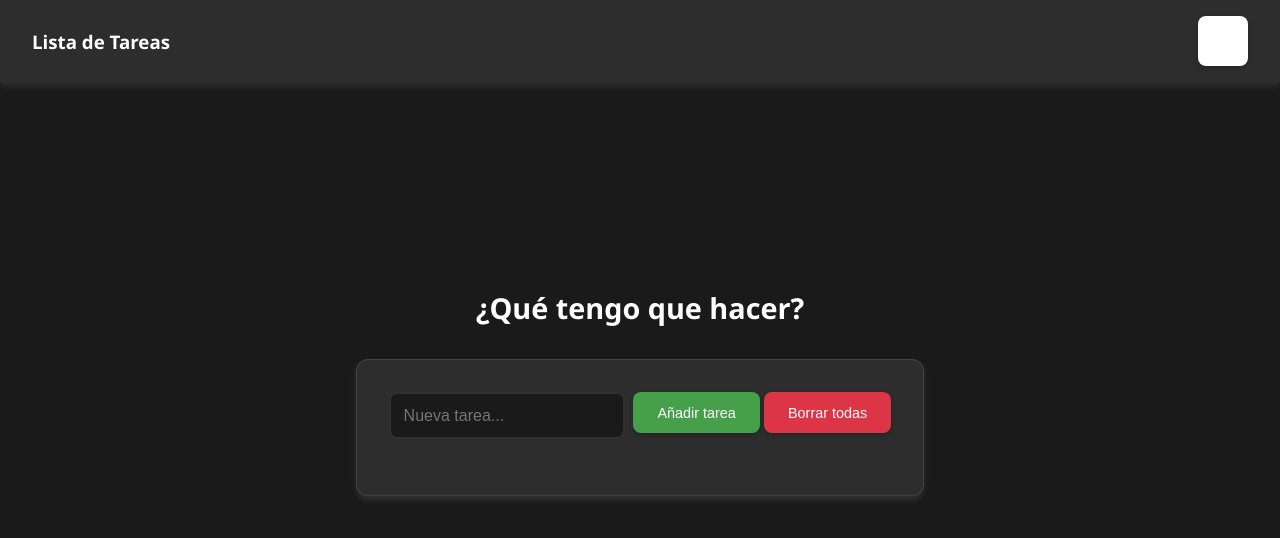
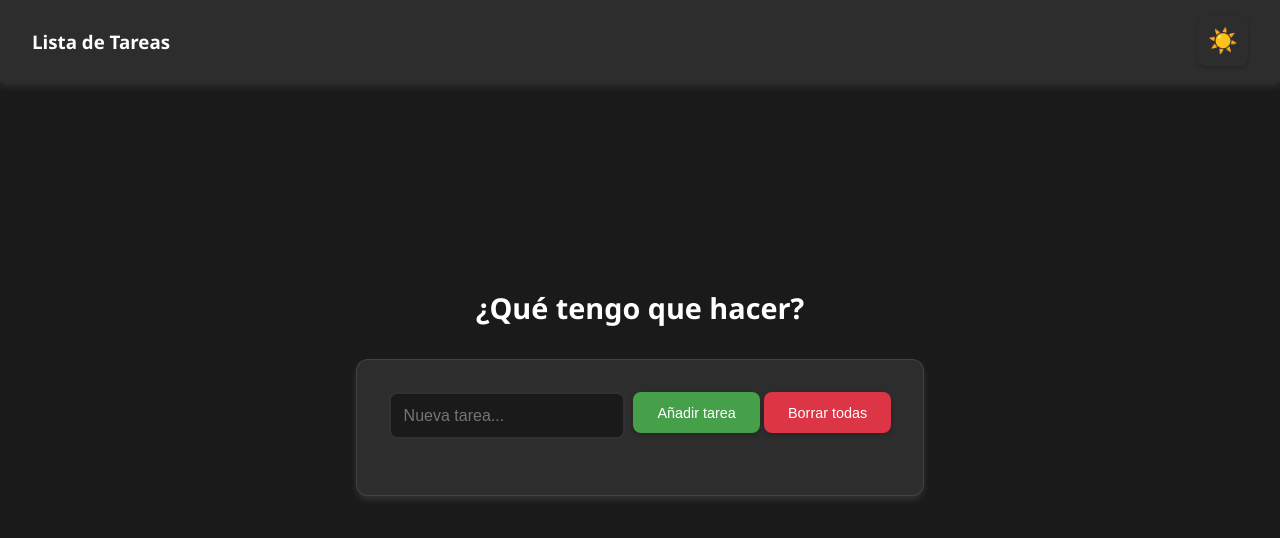
Before and after one commit to AntGom/todolist, a plain HTML site: page index.html in a window 1280 px wide. Drawn offline with Linux system fonts and the light colour scheme.

Commit message:
eliminacion imagenes y defecto dark

```diff
--- a/index.html
+++ b/index.html
@@ -11,7 +11,7 @@
 <body>
     <nav>
         <h3>Lista de Tareas</h3>
-        <button id="theme-toggle" aria-label="Cambiar tema"></button>
+        <button id="theme-toggle" aria-label="Cambiar tema">☀️</button>
     </nav>
 
     <div class="container">
--- a/js/script.js
+++ b/js/script.js
@@ -76,16 +76,15 @@ document.addEventListener("DOMContentLoaded", () => {
   cancelDeleteBtn.addEventListener("click", closeModal);
 
 // Establecer la imagen de fondo por defecto al cargar la página
-themeToggle.style.backgroundImage = "url('img/moon.svg')";
 
 themeToggle.addEventListener("click", () => {
   const newTheme = themeManager.toggleTheme();
   if (newTheme === "dark") {
       document.body.setAttribute("data-theme", "dark");
-        themeToggle.style.backgroundImage = "url('img/sun.svg')";
+      themeToggle.textContent = "☀️"; // Cambiado de imagen a texto
   } else {
       document.body.removeAttribute("data-theme");
-        themeToggle.style.backgroundImage = "url('img/moon.svg')";
+      themeToggle.textContent = "🌙"; // Cambiado de imagen a texto
   }
 });
 
--- a/style.css
+++ b/style.css
@@ -103,13 +103,17 @@ h1 {
 }
 
 #theme-toggle {
-    background: var(--text-color);
+    display: flex;
+    align-items: center;
+    justify-content: center;
+    background: none;
     width: 50px;
     height: 50px;
     border: none;
     font-size: 1.5rem;
     cursor: pointer;
     padding: 0.5rem;
+
 }
 
 #todo-form {
```
Also changed, not shown: img/moon.svg (deleted), img/sun.svg (deleted). Lines whose indentation alone changed are shown as unchanged.
